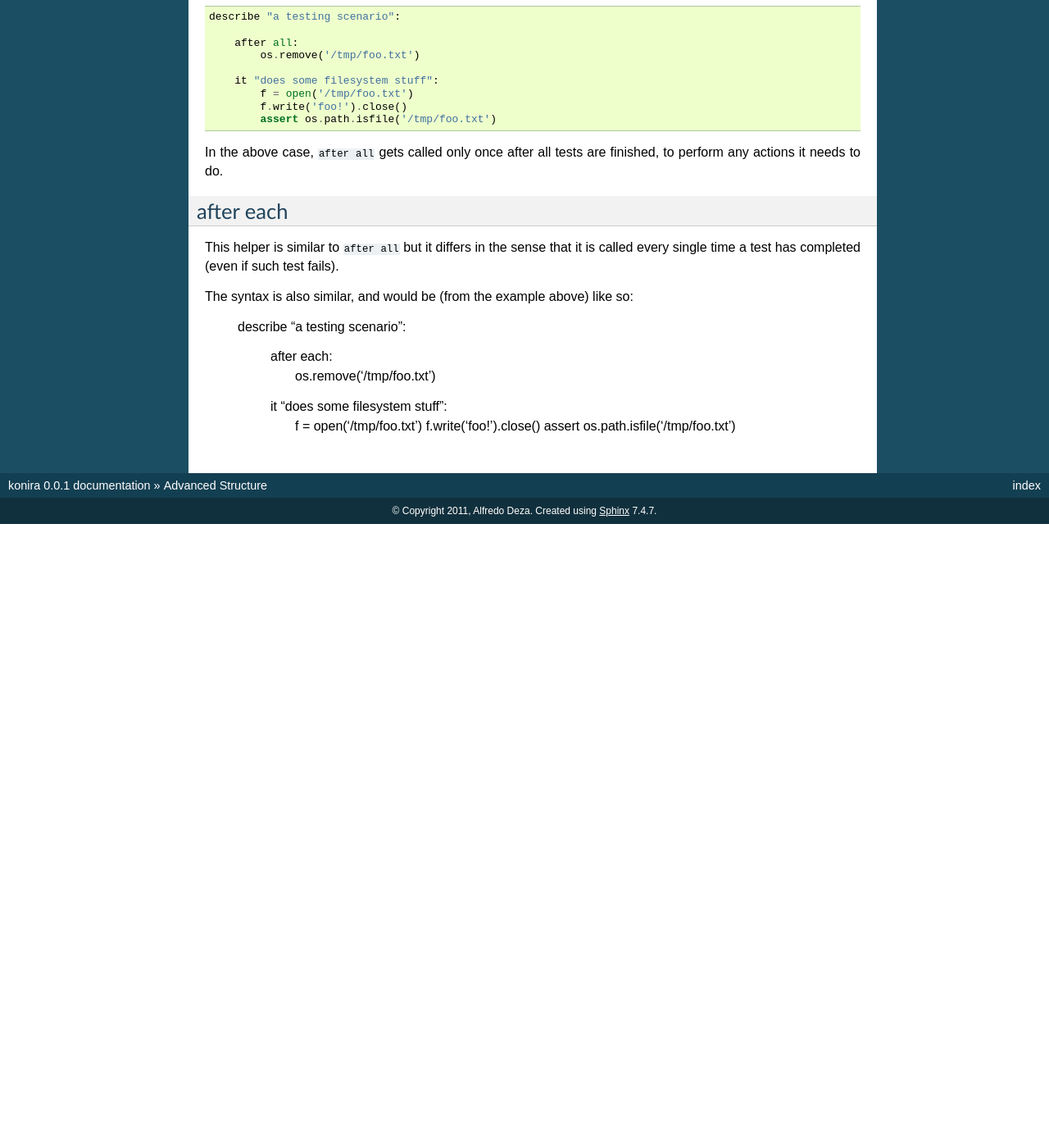
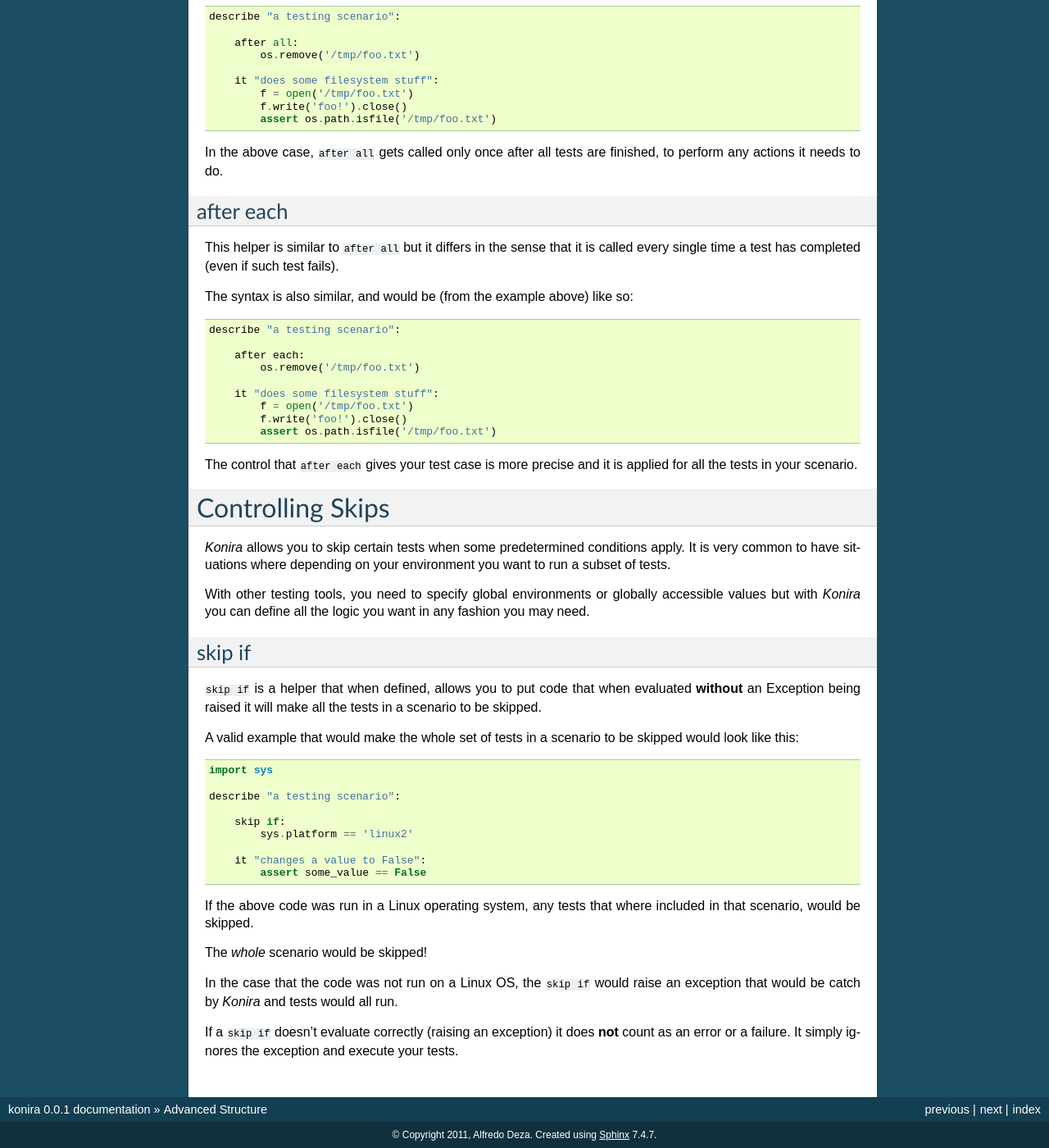
Before and after one commit to alfredodeza/konira, a Sphinx documentation site: the page built from docs/advanced_structure.rst, in a window 1280 px wide and 1400 px high, scrolled down 1607 px. Shown: the whole window at 82% size. Built offline with Sphinx 7.4.7, drawn with Linux system fonts in a browser that asks for light colours; before the commit the page ends 2246 px from its top, so only the background shows below that; some of the changed text lies outside the part shown.

Commit message:
finished skip if section

```diff
--- a/docs/advanced_structure.rst
+++ b/docs/advanced_structure.rst
@@ -116,7 +116,7 @@ after each
 This helper is similar to ``after all`` but it differs in the sense that it is called
 every single time a test has completed (even if such test fails).
 
-The syntax is also similar, and would be (from the example above) like so:
+The syntax is also similar, and would be (from the example above) like so::
 
 
     describe "a testing scenario":
@@ -128,3 +128,49 @@ The syntax is also similar, and would be (from the example above) like so:
             f = open('/tmp/foo.txt')
             f.write('foo!').close()
             assert os.path.isfile('/tmp/foo.txt')
+
+
+The control that ``after each`` gives your test case is more precise and it is applied
+for all the tests in your scenario.
+
+
+Controlling Skips
+=================
+*Konira* allows you to skip certain tests when some predetermined conditions apply.
+It is very common to have situations where depending on your environment you want
+to run a subset of tests.
+
+With other testing tools, you need to specify global environments or globally
+accessible values but with *Konira* you can define all the logic you want in
+any fashion you may need.
+
+skip if
+-------
+``skip if`` is a helper that when defined, allows you to put code that when
+evaluated **without** an Exception being raised it will make all the tests in
+a scenario to be skipped.
+
+
+A valid example that would make the whole set of tests in a scenario to be skipped
+would look like this::
+
+    import sys
+
+    describe "a testing scenario":
+
+        skip if:
+            sys.platform == 'linux2'
+
+        it "changes a value to False":
+            assert some_value == False
+
+If the above code was run in a Linux operating system, any tests that where included
+in that scenario, would be skipped.
+
+The *whole* scenario would be skipped!
+
+In the case that the code was not run on a Linux OS, the ``skip if`` would raise an
+exception that would be catch by *Konira* and tests would all run.
+
+If a ``skip if`` doesn't evaluate correctly (raising an exception) it does **not** count
+as an error or a failure. It simply ignores the exception and execute your tests.
--- a/docs/index.rst
+++ b/docs/index.rst
@@ -79,4 +79,6 @@ Contents
 .. toctree::
    :maxdepth: 2
 
+   basic_structure.rst
+   advanced_structure.rst
    getting_started.rst
```
